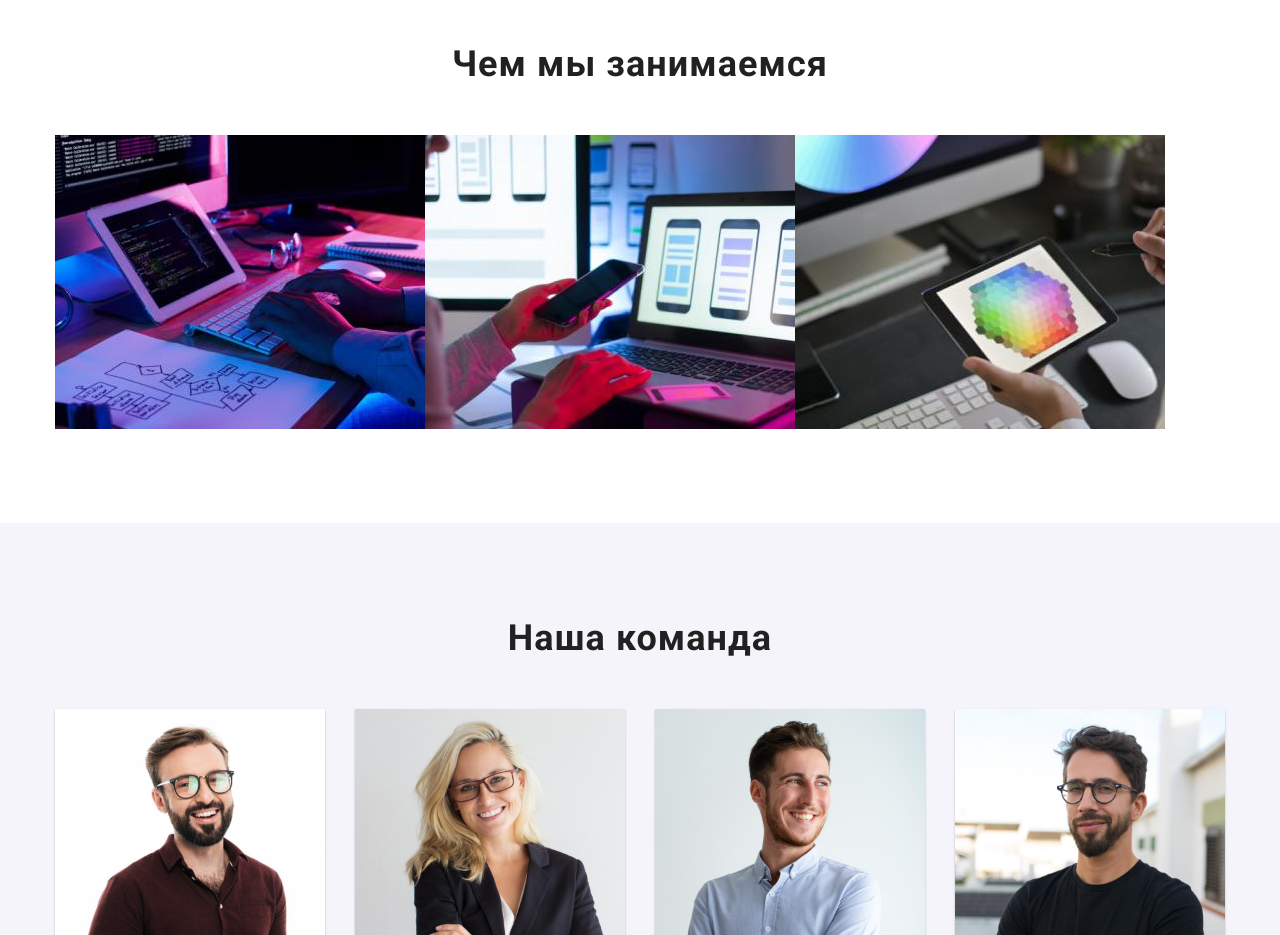
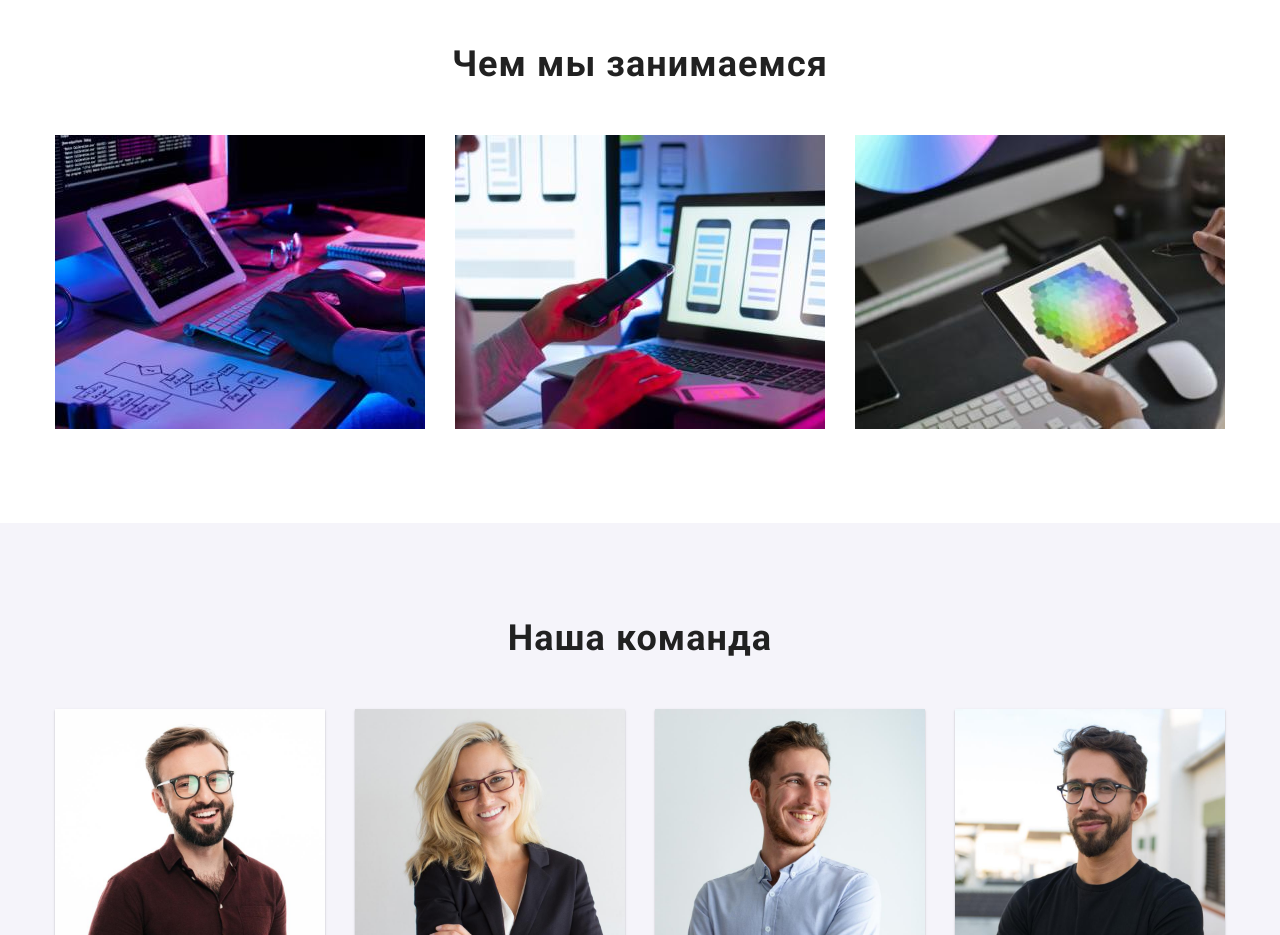
Before and after one commit to Tellace/goit-markup-hw-03, a plain HTML site: page index.html in a window 1280 px wide. Shown: the part 960-1895 px from the top of the page. Drawn offline with nearby package versions, Linux system fonts and the light colour scheme; files whose address does not match are found by name.

Commit message:
update-hw_3_2

```diff
--- a/css/styles.css
+++ b/css/styles.css
@@ -235,8 +235,8 @@ body {
   flex-basis: calc(100% / 3 - 90px);
 }
 
-.example-item:nth-child(0) {
-  margin-left: 30px;
+.example-item:not(:last-child) {
+  margin-right: 30px;
 }
 
 .we {
```
